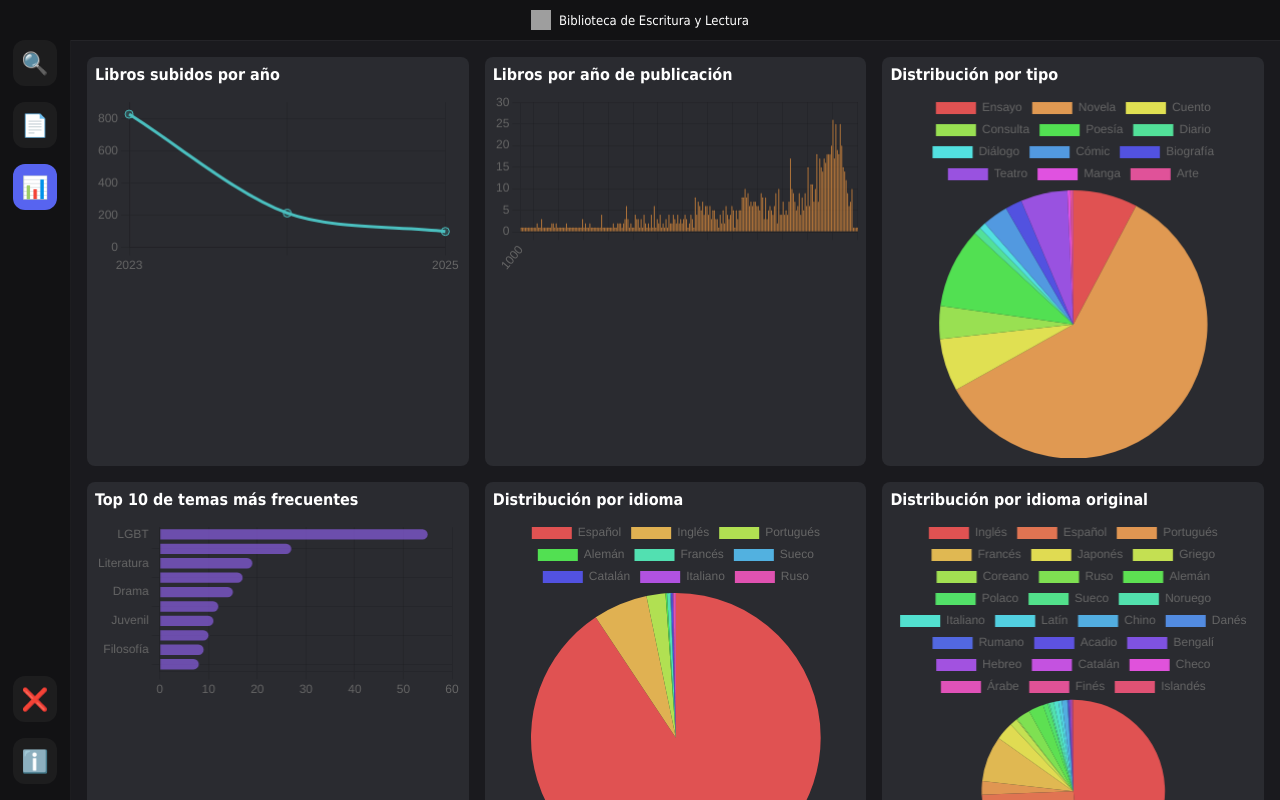
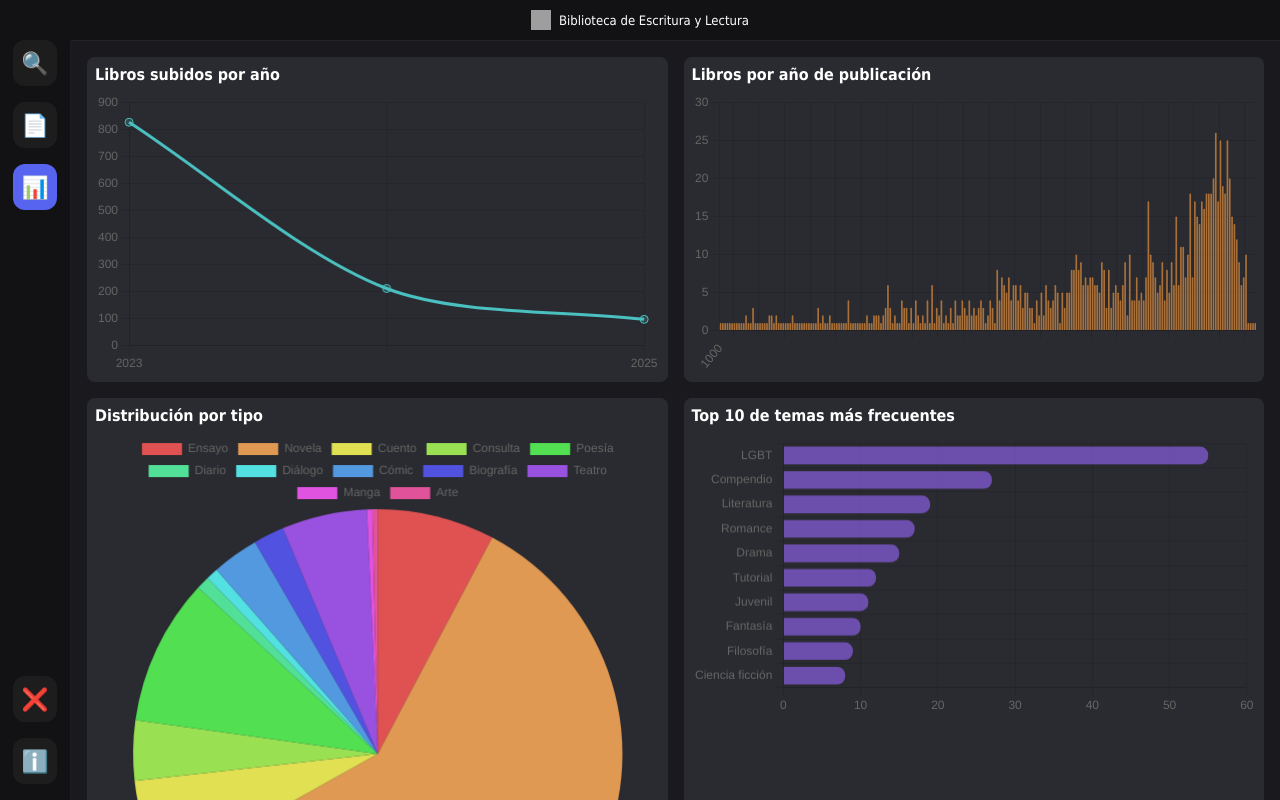
Before and after one commit to EscrituraYLectura/biblioteca, a Next.js app: page /estadisticas in a window 1280 px wide. Built offline with nearby package versions, Linux system fonts and the light colour scheme; grey boxes are pictures that could not be loaded; a web font is replaced by a local one.

Commit message:
Separate in two columns rather than three

```diff
--- a/styles/global.scss
+++ b/styles/global.scss
@@ -507,7 +507,7 @@ tbody tr {
 .contenedor-estadisticas {
     flex: 1;
     display: grid;
-    grid-template-columns: 1fr 1fr 1fr;
+    grid-template-columns: 1fr 1fr;
     width: 100%;
     height: 100%;
     overflow: auto;
```
